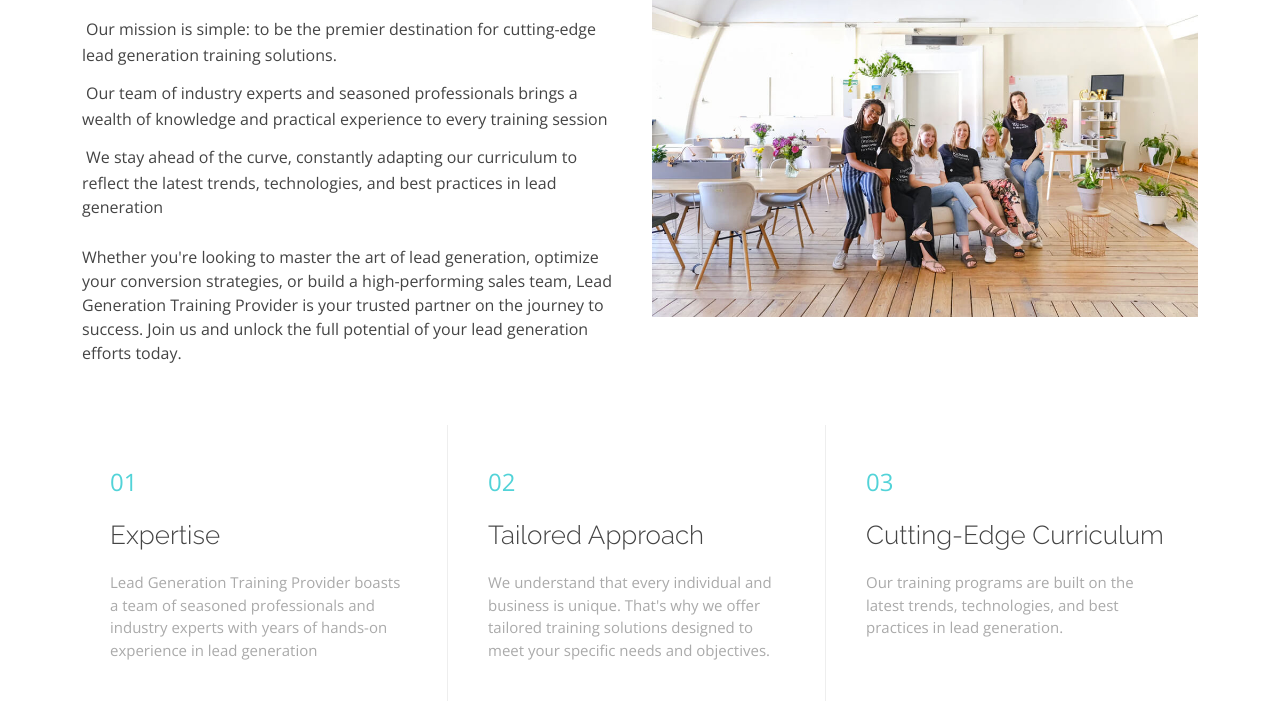
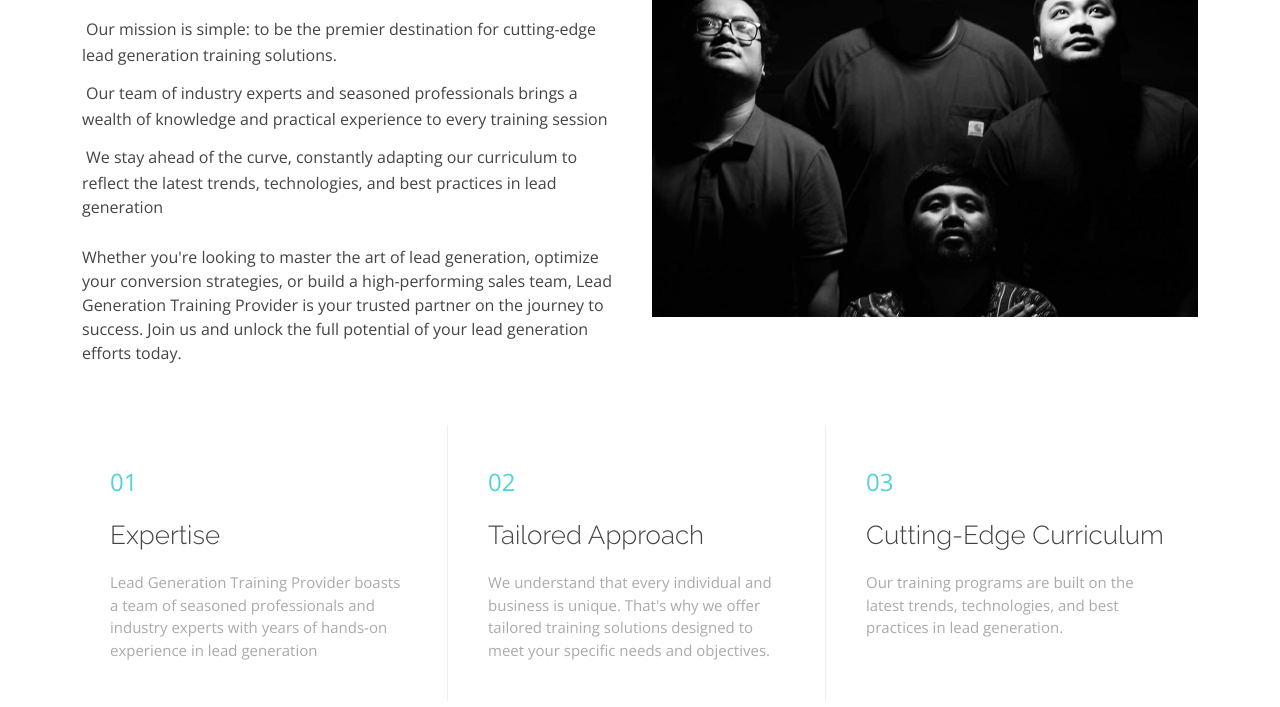
Before and after one commit to JMiguelDelaRosa/JOLO, a plain HTML site: page index.html in a window 1280 px wide. Shown: the part 1456-2163 px from the top of the page. Drawn offline with nearby package versions, Linux system fonts and the light colour scheme.

Commit message:
image
added image

```diff
--- a/index.html
+++ b/index.html
@@ -196,7 +196,7 @@
 
         <div class="row">
           <div class="col-lg-6 order-1 order-lg-2">
-            <img src="assets/img/about.jpg" class="img-fluid" alt="">
+            <img src="assets/img/team/team.jpg" class="img-fluid" alt="">
           </div>
           <div class="col-lg-6 pt-4 pt-lg-0 order-2 order-lg-1 content">
             <h3>Lead Generation</h3>
```
Also changed, not shown: assets/img/team/team.jpg (added).
